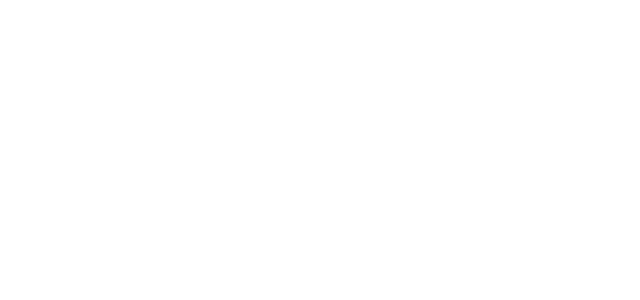
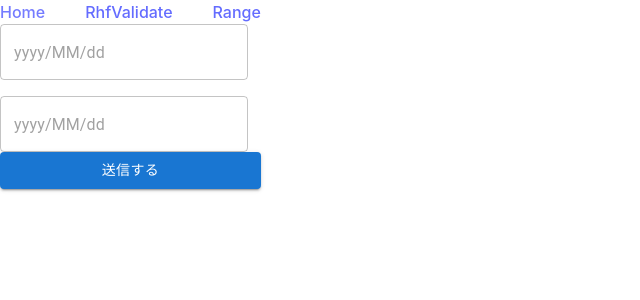
Before and after one commit to crypt0box/rhf-mui-practice, a React (Vite) app: page /range in a window 1280 px wide. Before the commit this address had no page. Shown: the top 300 px of the page, without its empty margins (0-640 px from the left). Built offline with nearby package versions, Linux system fonts and the light colour scheme.

Commit message:
おしいとこまで

```diff
--- a/src/Router.tsx
+++ b/src/Router.tsx
@@ -1,5 +1,6 @@
 import { BrowserRouter, Route, Routes } from "react-router-dom";
 import App from "./App";
+import { Range } from "./components/page/Range";
 import { RhfValidate } from "./components/page/RhfValidate";
 import { PageFrame } from "./PageFrame";
 
@@ -10,6 +11,7 @@
         <Route path="/" element={<PageFrame />}>
           <Route index element={<App />} />
           <Route path="/rhfValidate" element={<RhfValidate />} />
+          <Route path="/range" element={<Range />} />
         </Route>
       </Routes>
     </BrowserRouter>
--- a/src/components/page/Header.tsx
+++ b/src/components/page/Header.tsx
@@ -6,6 +6,7 @@
     <Box display="flex" gap={5}>
       <Link to="/">Home</Link>
       <Link to="/rhfValidate">RhfValidate</Link>
+      <Link to="/range">Range</Link>
     </Box>
   );
 };
--- /dev/null
+++ b/src/components/page/Range.tsx
@@ -0,0 +1,72 @@
+import { ControlTextField } from "../ui/ControlTextField";
+import { useForm, SubmitHandler } from "react-hook-form";
+import { Button } from "@mui/material";
+import { styled } from "@mui/system";
+import { RhfDateRangePicker } from "../ui/RhfDateRangePicker";
+import { z } from "zod";
+import { zodResolver } from "@hookform/resolvers/zod";
+
+const StyledForm = styled("form")({
+  display: "flex",
+  flexDirection: "column",
+});
+
+const schema = z.object({
+  date: z
+    .object({
+      from: z
+        .date()
+        .nullable()
+        .refine((date) => date !== null, "Required"),
+      to: z
+        .date()
+        .nullable()
+        .refine((date) => date !== null, "Required"),
+    })
+    .partial()
+    .refine((date) => {
+      console.log("🚀 ~ file: Range.tsx:28 ~ .refine ~ date", date);
+      if (date.from == null || date.to == null) {
+        return true;
+      }
+      return date.from <= date.to;
+    }, "FromはToより前にしてください"),
+});
+
+type Inputs = z.infer<typeof schema>;
+
+// type Inputs = {
+//   date: {
+//     from: Date | null;
+//     to: Date | null;
+//   };
+// };
+
+export const Range = () => {
+  const { control, handleSubmit } = useForm<Inputs>({
+    resolver: zodResolver(schema),
+    defaultValues: {
+      date: {
+        from: null,
+        to: null,
+      },
+    },
+    mode: "all",
+  });
+  const onSubmit: SubmitHandler<Inputs> = (data) => {
+    alert(JSON.stringify(data));
+  };
+  return (
+    <StyledForm onSubmit={handleSubmit(onSubmit)}>
+      <RhfDateRangePicker
+        correlationName="date"
+        fromName="date.from"
+        toName="date.to"
+        control={control}
+      />
+      <Button variant="contained" type="submit">
+        送信する
+      </Button>
+    </StyledForm>
+  );
+};
--- a/src/components/ui/RhfDatePicker.tsx
+++ b/src/components/ui/RhfDatePicker.tsx
@@ -1,22 +1,28 @@
 import { DatePicker } from "@mui/x-date-pickers";
 import { parse } from "date-fns";
 import { useController } from "react-hook-form";
-import type { FieldValues, UseControllerProps } from "react-hook-form";
+import type { FieldValues, UseControllerProps, Control } from "react-hook-form";
 import { RhfTextField } from "./RhfTextField";
 
 /** 日付フォーマットyyyy/MM/ddを文字列とみなした時の長さは10 */
 const DATE_FORMAT_LENGTH = 10;
 
-export type RhfDatePickerProps<T extends FieldValues> = UseControllerProps<T>;
+export type RhfDatePickerProps<T extends FieldValues> = Omit<
+  UseControllerProps<T>,
+  "control"
+> & {
+  control: Control<T>;
+  correlationError?: boolean;
+};
 
 export const RhfDatePicker = <T extends FieldValues>(
   props: RhfDatePickerProps<T>
 ) => {
-  const { name, control } = props;
+  const { name, control, correlationError } = props;
   const {
     // このonChangeで値の変更をRHFに通知(onSubmitやwatchで値を受け取れるようになる)
     field: { onChange, value },
-    formState: { errors },
+    fieldState: { error },
   } = useController<T>({ name, control });
 
   const onSelectDate = (e: Date | null) => {
@@ -46,7 +52,7 @@
             ...params.inputProps,
             placeholder: "yyyy/MM/dd",
           }}
-          error={!!errors[name]}
+          error={!!error || correlationError}
           onChange={(e) => {
             // 数値以外を弾く
             if (!/^\d*$/.test(e.target.value)) return;
--- /dev/null
+++ b/src/components/ui/RhfDateRangePicker.tsx
@@ -0,0 +1,47 @@
+import styled from "@emotion/styled";
+import { FormHelperText } from "@mui/material";
+import { useEffect, useState } from "react";
+import { Control, FieldValues, Path, useController } from "react-hook-form";
+import { RhfDatePicker } from "./RhfDatePicker";
+
+type RhfDateRangePickerProps<T extends FieldValues> = {
+  correlationName: Path<T>;
+  fromName: Path<T>;
+  toName: Path<T>;
+  control: Control<T>;
+};
+
+const VStack = styled("div")({
+  display: "flex",
+  flexDirection: "column",
+  gap: "1rem",
+});
+
+export const RhfDateRangePicker = <T extends FieldValues>(
+  props: RhfDateRangePickerProps<T>
+) => {
+  const { correlationName, fromName, toName, control } = props;
+  const {
+    fieldState: { error },
+  } = useController<T>({
+    name: correlationName,
+    control,
+  });
+  return (
+    <VStack>
+      <RhfDatePicker
+        name={fromName}
+        control={control}
+        correlationError={!!error?.message}
+      />
+      <RhfDatePicker
+        name={toName}
+        control={control}
+        correlationError={!!error?.message}
+      />
+      {!!error?.message && (
+        <FormHelperText error>{error.message}</FormHelperText>
+      )}
+    </VStack>
+  );
+};
```
